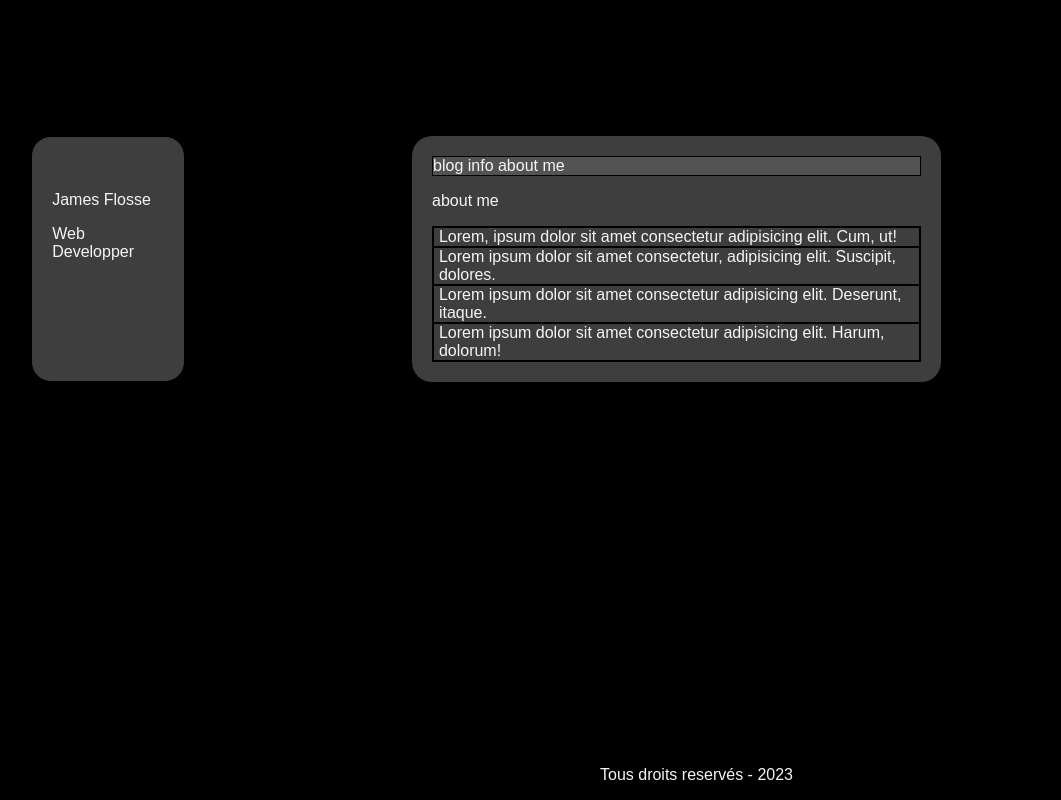
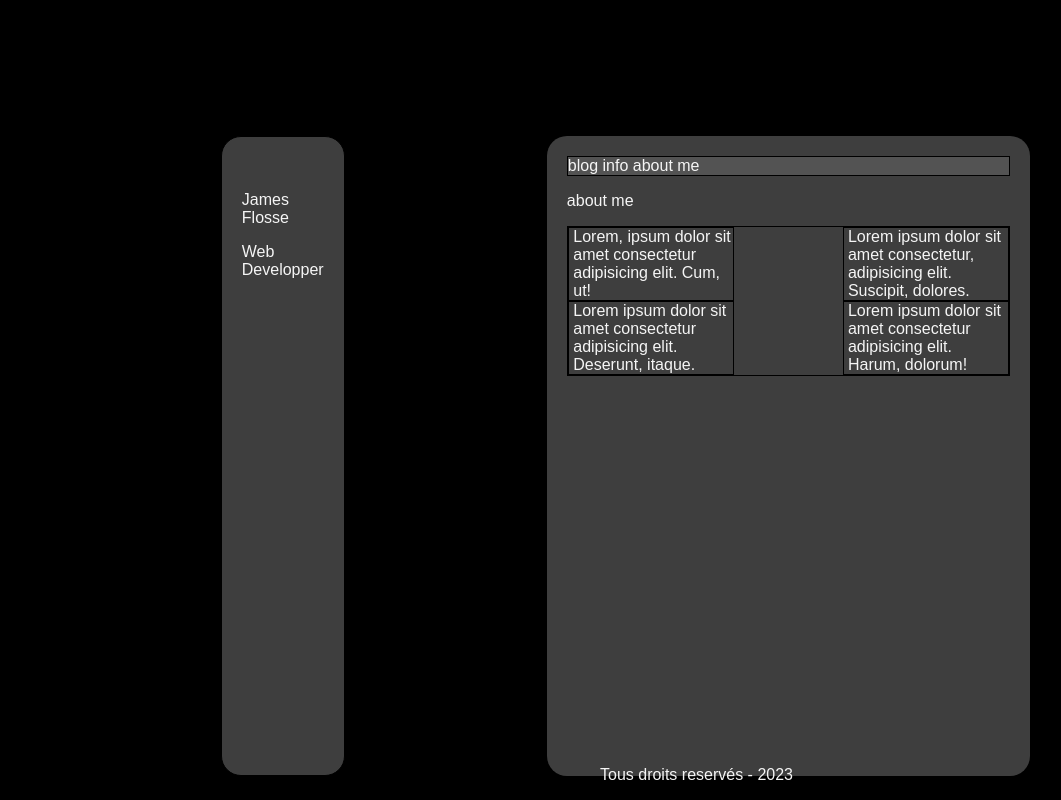
Before and after one commit to JamesFlosse/jamesflosse, a PHP site: page / in a window 1280 px wide. Shown: the whole page, without its empty margins (40-1101 px from the left). Run offline with PHP 8.4, Linux system fonts and the light colour scheme; some web fonts are replaced.

Commit message:
wrapper class modification

```diff
--- a/css/style.css
+++ b/css/style.css
@@ -17,6 +17,9 @@ nav {
 }
 
 article {
+    display: flex;
+    flex-wrap: wrap;
+    justify-content: space-between;
     border: 1px solid black;
 }
 
@@ -41,11 +44,15 @@ footer {
     bottom: 0;
 }
 .wrapper{
+    width: 80%;
+    height: 80vh;
     display: flex;
     justify-content: space-between;
-    margin: 0 5% 0 5%;
+    margin: 0 2% 0 20%;
 }
 
 .article{
+    display: flex;
     padding-left: 1%;
+    width: calc(145% / 4);
 }
```
